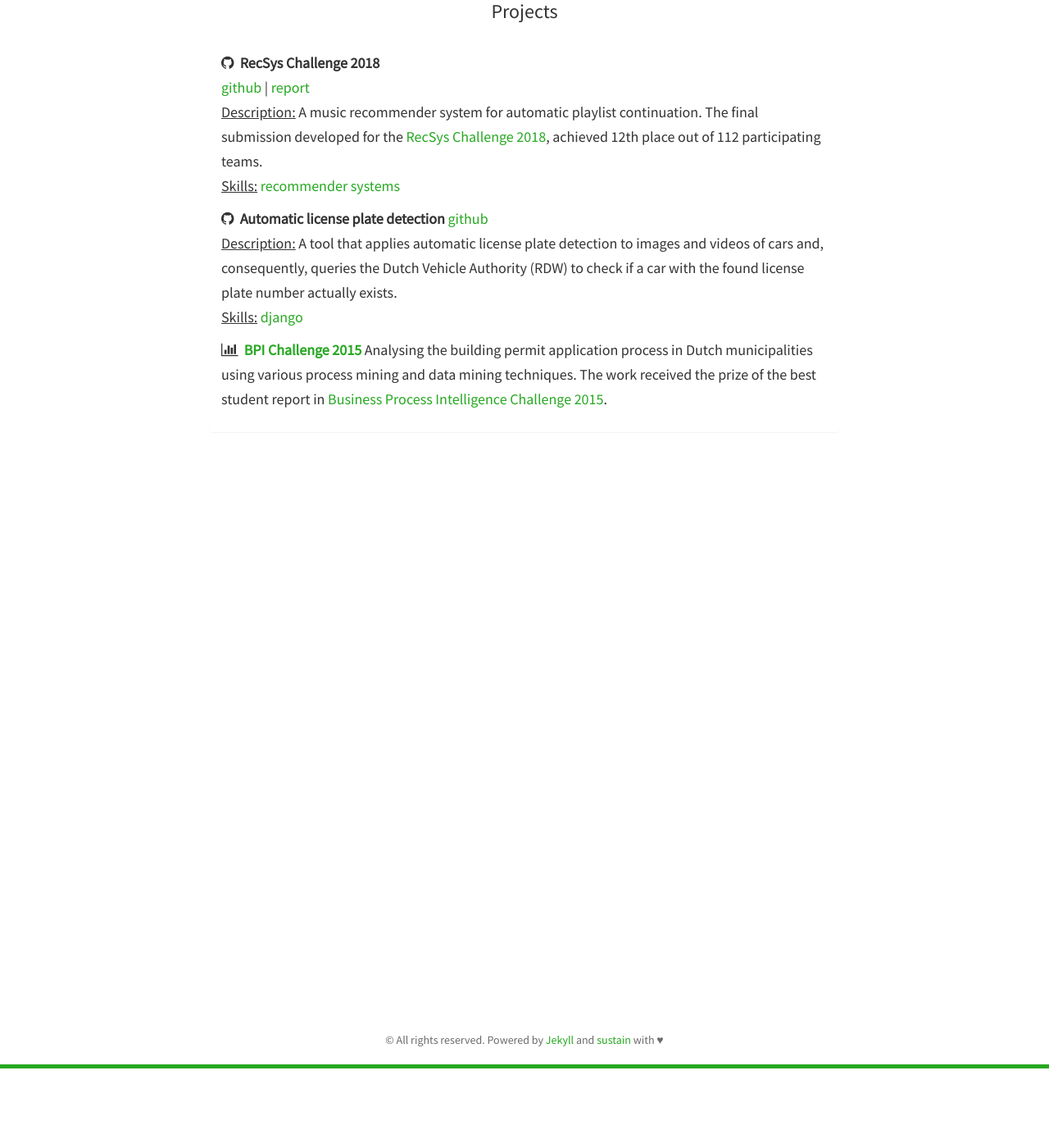
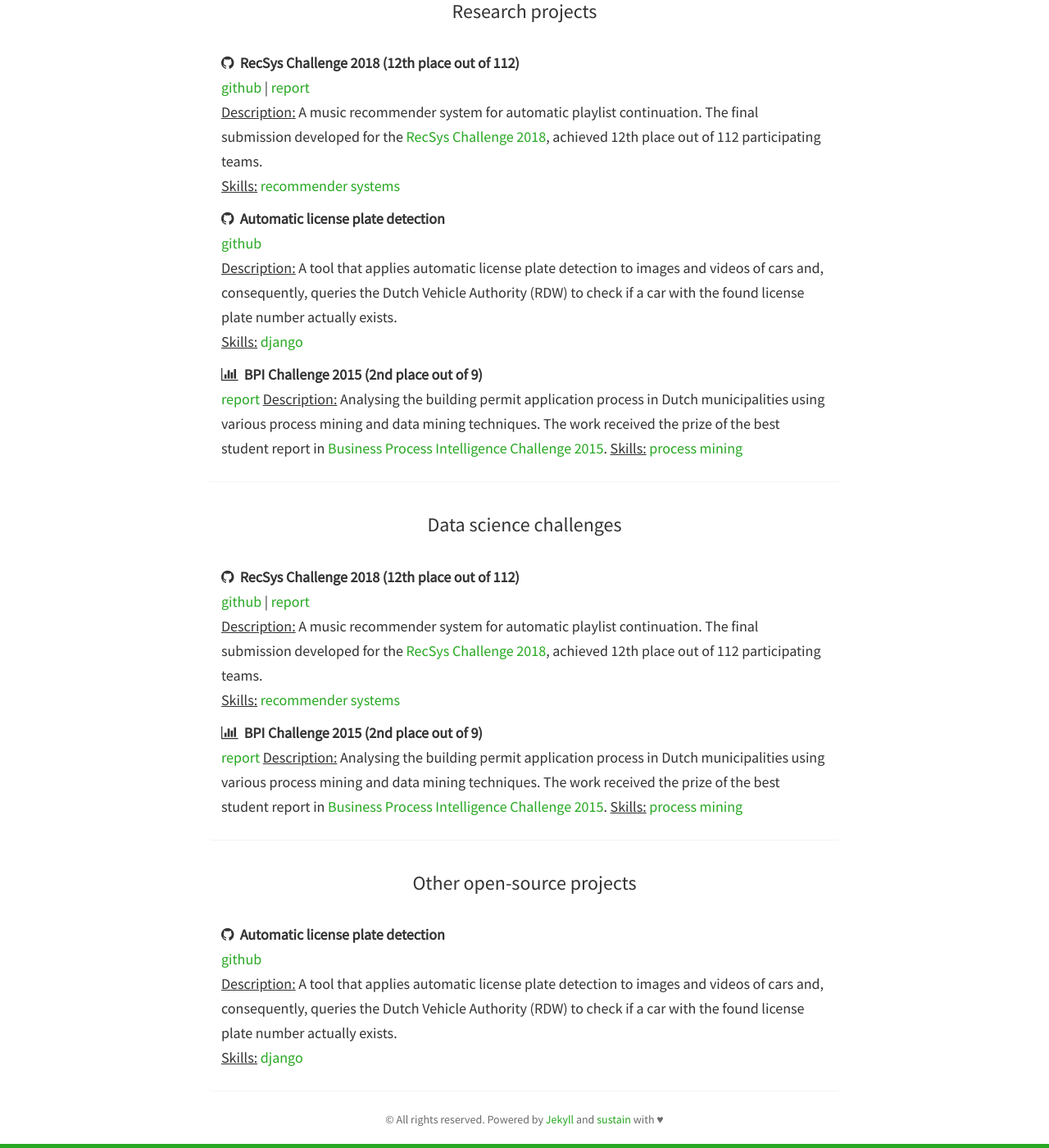
Before and after one commit to irhete/irhete.github.io, a Jekyll site: the page built from portfolio.html, in a window 1280 px wide and 1400 px high, scrolled down 97 px. Shown: the whole window at 82% size. Built offline with Jekyll 4.4.1, drawn with Linux system fonts in a browser that asks for light colours; nearby versions of some CDN libraries; a style sheet for code colours, icons or effects is not loaded.

Commit message:
Updated portfolio

```diff
--- a/_includes/portfolio.html
+++ b/_includes/portfolio.html
@@ -1,24 +1,63 @@
 <section id="projects">
 <div class="container">
-  <h3>Projects</h3>
+  <h3>Research projects</h3>
   <div class="panel panel-default">
     <div class="panel-body">
 		<h5>
-			<i class="fa fa-github"></i>&nbsp;&nbsp;<strong>RecSys Challenge 2018</strong> <br>
+			<i class="fa fa-github"></i>&nbsp;&nbsp;<strong>RecSys Challenge 2018 (12th place out of 112)</strong> <br>
             <a href="https://github.com/irhete/recsys-challenge-2018">github</a> | <a href="https://github.com/irhete/recsys-challenge-2018">report</a> <br>
 <u>Description:</u> A music recommender system for automatic playlist continuation. The final submission developed for the <a href="https://recsys-challenge.spotify.com/">RecSys Challenge 2018</a>, achieved 12th place out of 112 participating teams. <br>
             <u>Skills:</u> <span class="skill">recommender systems</span>
 		</h5>
 		<h5>
-			<i class="fa fa-github"></i>&nbsp;&nbsp;<strong>Automatic license plate detection</strong>
+			<i class="fa fa-github"></i>&nbsp;&nbsp;<strong>Automatic license plate detection</strong> <br>
             <a href="https://github.com/annitrolla/car-insurance-tool">github</a><br>
 <u>Description:</u> A tool that applies automatic license plate detection to images and videos of cars and, consequently, queries the Dutch Vehicle Authority (RDW) to check if a car with the found license plate number actually exists. <br>
             <u>Skills:</u> <span class="skill">django</span>
 		</h5>
     	<h5>
-			<i class="fa fa-bar-chart"></i>&nbsp;&nbsp;<strong><a href="http://www.win.tue.nl/bpi/lib/exe/fetch.php?media=2015:bpic2015_paper_3.pdf">BPI Challenge 2015</a></strong>
-Analysing the building permit application process in Dutch municipalities using various process mining and data mining techniques. The work received the prize of the best student report in
+			<i class="fa fa-bar-chart"></i>&nbsp;&nbsp;<strong>BPI Challenge 2015 (2nd place out of 9)</strong> <br>
+            <a href="http://www.win.tue.nl/bpi/lib/exe/fetch.php?media=2015:bpic2015_paper_3.pdf">report</a>
+<u>Description:</u> Analysing the building permit application process in Dutch municipalities using various process mining and data mining techniques. The work received the prize of the best student report in
 <a href="http://www.win.tue.nl/bpi/doku.php?id=2015:challenge&redirect=1id=2015/challenge">Business Process Intelligence Challenge 2015</a>.
+            <u>Skills:</u> <span class="skill">process mining</span>
+		</h5>
+
+    </div>
+  </div>
+</div>
+
+<div class="container">
+  <h3>Data science challenges</h3>
+  <div class="panel panel-default">
+    <div class="panel-body">
+		<h5>
+			<i class="fa fa-github"></i>&nbsp;&nbsp;<strong>RecSys Challenge 2018 (12th place out of 112)</strong> <br>
+            <a href="https://github.com/irhete/recsys-challenge-2018">github</a> | <a href="https://github.com/irhete/recsys-challenge-2018">report</a> <br>
+<u>Description:</u> A music recommender system for automatic playlist continuation. The final submission developed for the <a href="https://recsys-challenge.spotify.com/">RecSys Challenge 2018</a>, achieved 12th place out of 112 participating teams. <br>
+            <u>Skills:</u> <span class="skill">recommender systems</span>
+		</h5>
+    	<h5>
+			<i class="fa fa-bar-chart"></i>&nbsp;&nbsp;<strong>BPI Challenge 2015 (2nd place out of 9)</strong> <br>
+            <a href="http://www.win.tue.nl/bpi/lib/exe/fetch.php?media=2015:bpic2015_paper_3.pdf">report</a>
+<u>Description:</u> Analysing the building permit application process in Dutch municipalities using various process mining and data mining techniques. The work received the prize of the best student report in
+<a href="http://www.win.tue.nl/bpi/doku.php?id=2015:challenge&redirect=1id=2015/challenge">Business Process Intelligence Challenge 2015</a>.
+            <u>Skills:</u> <span class="skill">process mining</span>
+		</h5>
+
+    </div>
+  </div>
+</div>
+
+<div class="container">
+  <h3>Other open-source projects</h3>
+  <div class="panel panel-default">
+    <div class="panel-body">
+		<h5>
+			<i class="fa fa-github"></i>&nbsp;&nbsp;<strong>Automatic license plate detection</strong> <br>
+            <a href="https://github.com/annitrolla/car-insurance-tool">github</a><br>
+<u>Description:</u> A tool that applies automatic license plate detection to images and videos of cars and, consequently, queries the Dutch Vehicle Authority (RDW) to check if a car with the found license plate number actually exists. <br>
+            <u>Skills:</u> <span class="skill">django</span>
 		</h5>
 
     </div>
```
